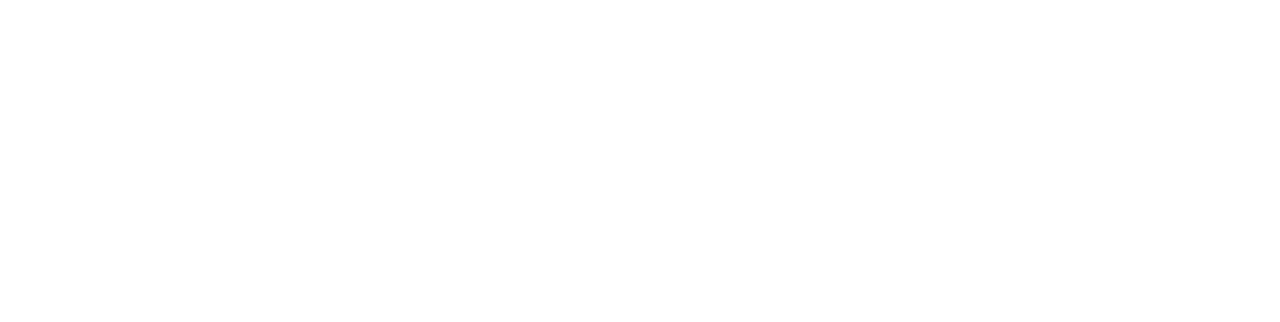
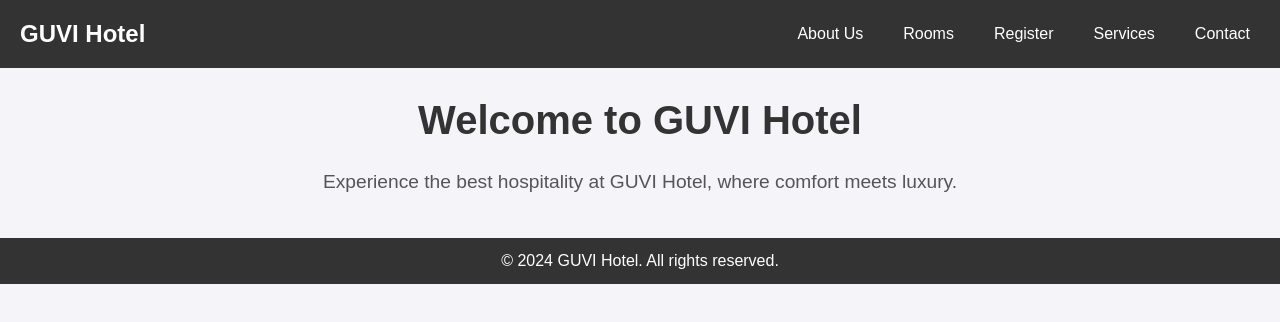
Before and after one commit to prabhulakshminarayanan/HotelHomePage, a plain HTML site: page index.html in a window 1280 px wide. Drawn offline with Linux system fonts and the light colour scheme.

Commit message:
initial changes
initial changes

```diff
--- a/index.html
+++ b/index.html
@@ -1,2 +1,43 @@
 <!DOCTYPE html>
+<html lang="en">
+<head>
+    <meta charset="UTF-8">
+    <meta name="viewport" content="width=device-width, initial-scale=1.0">
+    <meta http-equiv="X-UA-Compatible" content="ie=edge">
+    <title>GUVI Hotel</title>
+    <link rel="stylesheet" href="style.css">
+</head>
+<body>
+
+    <!-- Navbar Section -->
+    <div class="container">
+        <nav class="navbar">
+
+            <a href="#" class="logo">GUVI Hotel</a>
+            <!-- Left Side: Navigation Links -->
+            <ul class="nav-links">
+                <li><a href="#about">About Us</a></li>
+                <li><a href="#rooms">Rooms</a></li>
+                <li><a href="#register">Register</a></li>
+                <li><a href="#services">Services</a></li>
+                <li><a href="#contact">Contact</a></li>
+            </ul>
+
+            <!-- Right Side: Logo -->
+
+        </nav>
+    </div>
+
+    <!-- Main Content -->
+    <div class="main-content">
+        <h1>Welcome to GUVI Hotel</h1>
+        <p>Experience the best hospitality at GUVI Hotel, where comfort meets luxury.</p>
+    </div>
+
+    <!-- Footer -->
+    <footer class="footer">
+        <p>&copy; 2024 GUVI Hotel. All rights reserved.</p>
+    </footer>
+
+</body>
 </html>
--- /dev/null
+++ b/style.css
@@ -0,0 +1,87 @@
+/* Basic Reset */
+* {
+    margin: 0;
+    padding: 0;
+    box-sizing: border-box;
+}
+
+body {
+    font-family: Arial, sans-serif;
+    background-color: #f4f4f9;
+    color: #333;
+    line-height: 1.6;
+}
+
+/* Container */
+.container {
+    width: 100%;
+    margin: 0 auto;
+}
+
+/* Navbar Styling */
+.navbar {
+    display: flex;
+    justify-content: space-between; /* Left links and right logo */
+    align-items: center;
+    background-color: #333;
+    padding: 15px 20px;
+}
+
+/* Left Side: Navigation Links */
+.navbar .nav-links {
+    list-style-type: none;
+    display: flex;
+    gap: 20px;
+}
+
+.navbar .nav-links li {
+    display: inline;
+}
+
+.navbar .nav-links a {
+    text-decoration: none;
+    color: #fff;
+    font-size: 1rem;
+    padding: 5px 10px;
+    transition: color 0.3s ease, background-color 0.3s ease;
+}
+
+/* Right Side: Logo Styling */
+.navbar .logo {
+    font-size: 1.5rem;
+    font-weight: bold;
+    color: #fff;
+    text-decoration: none;
+}
+
+/* Hover Effect for Navbar Links */
+.navbar .nav-links a:hover {
+    color: #333;
+    background-color: #fff;
+    border-radius: 5px;
+}
+
+/* Main Content */
+.main-content {
+    padding: 20px;
+    text-align: center;
+}
+
+.main-content h1 {
+    font-size: 2.5rem;
+    margin-bottom: 15px;
+}
+
+.main-content p {
+    font-size: 1.2rem;
+    color: #555;
+}
+
+/* Footer Styling */
+.footer {
+    background-color: #333;
+    color: #fff;
+    text-align: center;
+    padding: 10px 0;
+    margin-top: 20px;
+}
```
